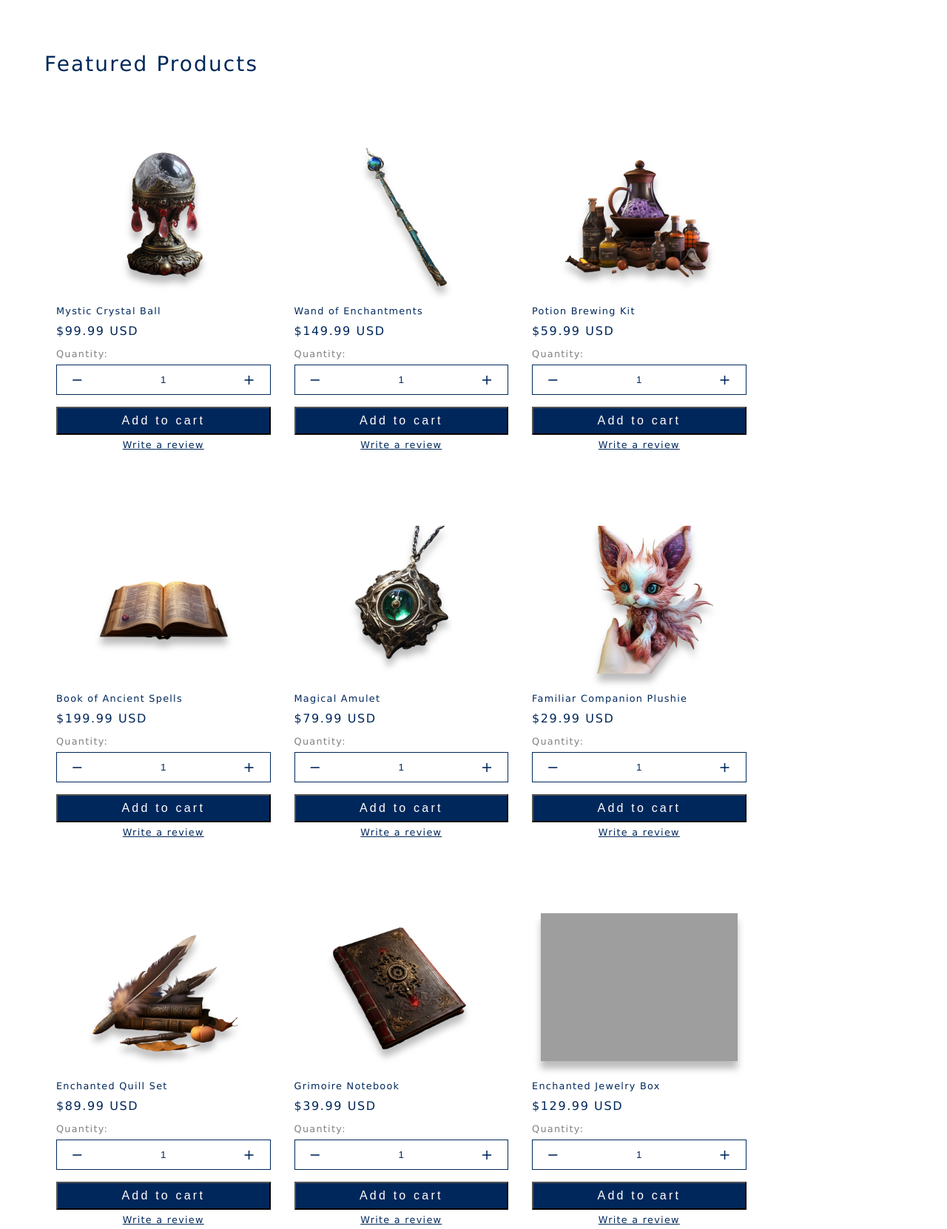
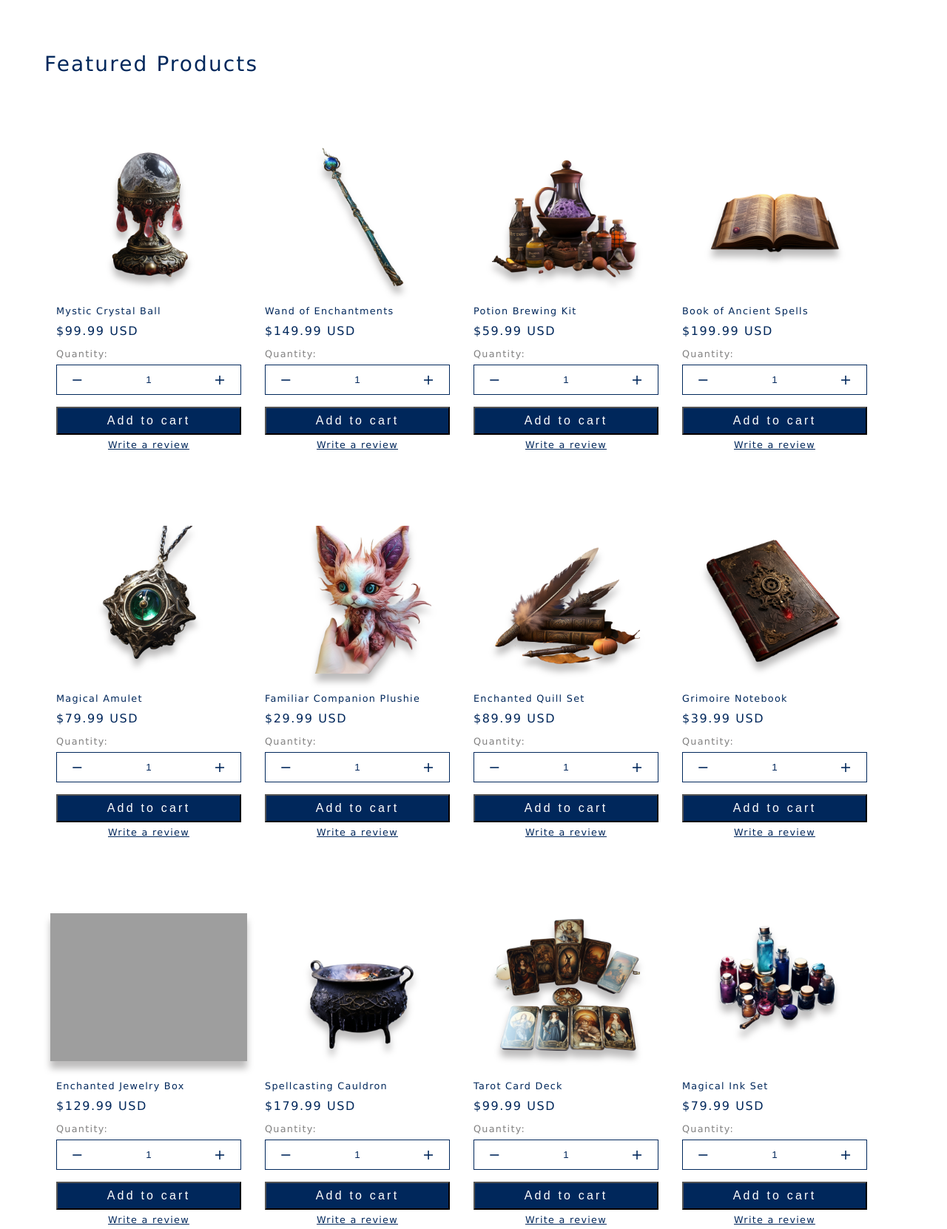
Before and after one commit to Faylina/spellbound-treasures, a PHP site: page / in a window 1280 px wide. Shown: the part 348-2010 px from the top of the page at 74% size. Run offline with PHP 8.4, Linux system fonts and the light colour scheme; some web fonts are replaced; grey boxes are pictures that could not be loaded.

Commit message:
fix: Fix layout issue on homepage in Firefox

```diff
--- a/assets/style.css
+++ b/assets/style.css
@@ -1,6 +1,7 @@
 * {
     padding: 0;
     margin: 0;
+    box-sizing: border-box;
 }
 
 body {
@@ -393,6 +394,7 @@ footer {
     display: flex;
     flex-direction: column;
     margin: 3em 1em;
+    width: 250px;
 }
 
 .productImage {
@@ -427,20 +429,20 @@ footer {
     padding: 0.5em 0;
 }
 
-.plus, .minus, .featuredPlus, .featuredMinus{
+.plus, .minus, .featuredPlus, .featuredMinus {
     display: flex;
     justify-content: center;
     padding: 0 1em;
     font-size: 1.2em;
     cursor: pointer;
     color: #00275B;
-    flex: 1;
 }
 
 .quantityInput, .featuredQuantityInput {
     border: none;
     text-align: center;
     color: #00275B;
+    min-width: 0;
 }
 
 .addToCart, .featuredAddToCart {
```
